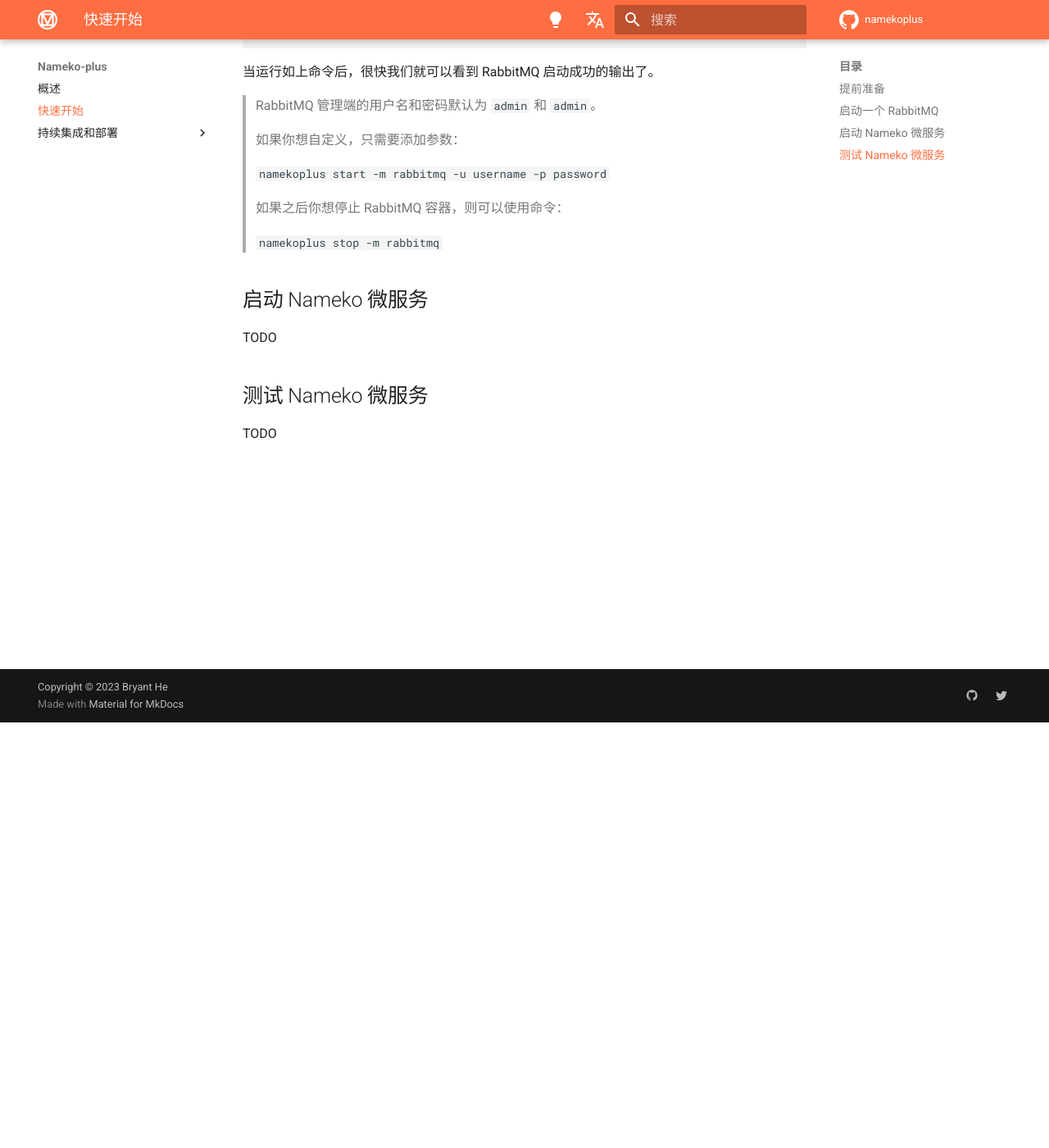
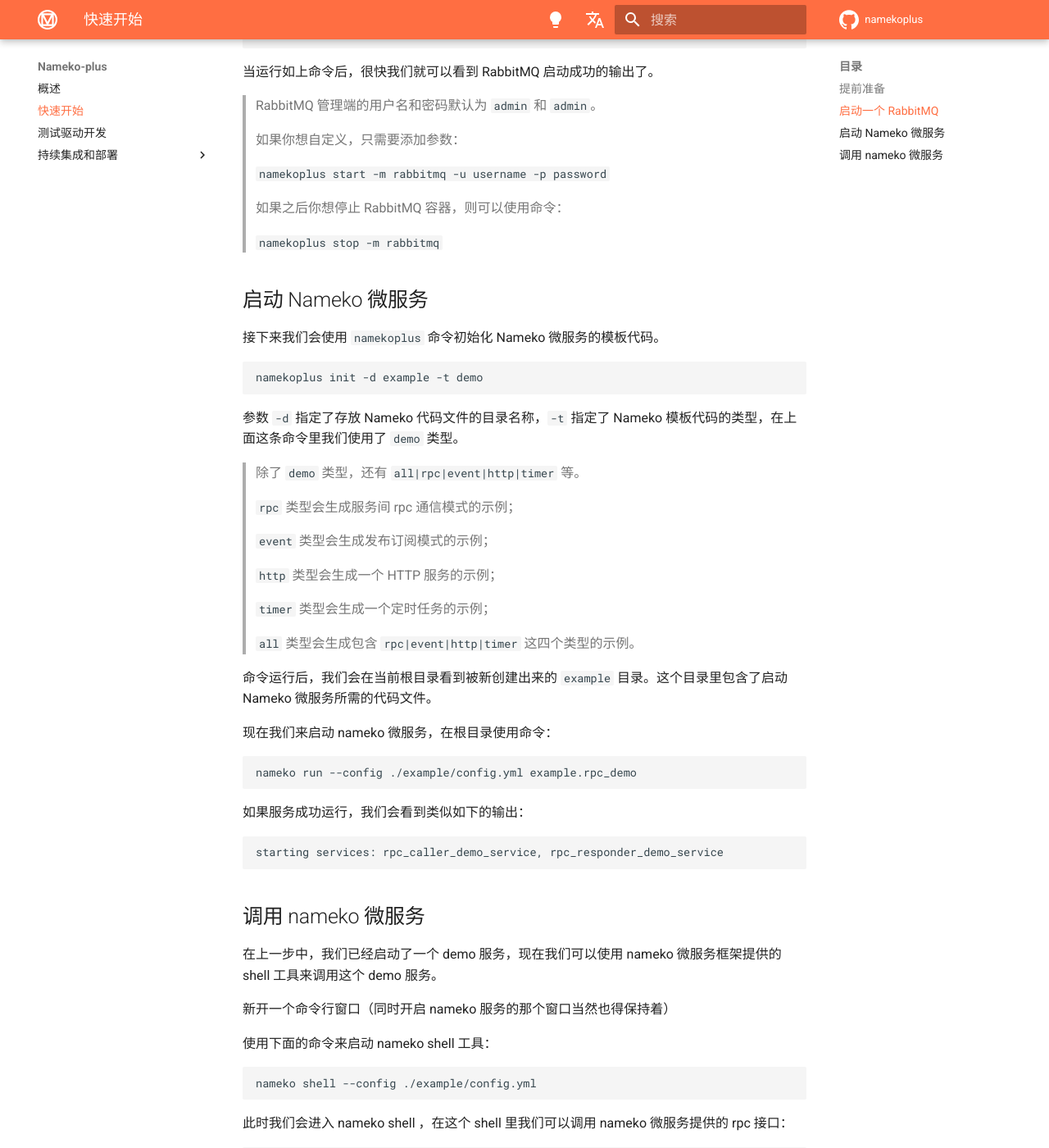
Before and after one commit to Bryanthelol/nameko-plus-doc, an MkDocs documentation site: the page built from docs/快速开始.md, in a window 1280 px wide and 1400 px high, scrolled down 519 px. Shown: the whole window at 82% size. Built offline with MkDocs 1.6.1 and Material for MkDocs 9.7.7, drawn with Linux system fonts in a browser that asks for light colours; comment, search, counter and statistics services are not loaded; some of the changed text lies outside the part shown.

Commit message:
update doc

````diff
--- a/docs/快速开始.md
+++ b/docs/快速开始.md
@@ -41,8 +41,62 @@
 
 ## 启动 Nameko 微服务
 
-TODO
+接下来我们会使用 `namekoplus` 命令初始化 Nameko 微服务的模板代码。
 
-## 测试 Nameko 微服务
+```
+namekoplus init -d example -t demo
+```
 
-TODO
+参数 `-d` 指定了存放 Nameko 代码文件的目录名称，`-t` 指定了 Nameko 模板代码的类型，在上面这条命令里我们使用了 `demo` 类型。
+
+> 除了 `demo` 类型，还有 `all|rpc|event|http|timer` 等。
+>
+> `rpc` 类型会生成服务间 rpc 通信模式的示例；
+>
+> `event` 类型会生成发布订阅模式的示例；
+>
+> `http` 类型会生成一个 HTTP 服务的示例；
+>
+> `timer` 类型会生成一个定时任务的示例；
+>
+> `all` 类型会生成包含 `rpc|event|http|timer` 这四个类型的示例。
+
+命令运行后，我们会在当前根目录看到被新创建出来的 `example` 目录。这个目录里包含了启动 Nameko 微服务所需的代码文件。
+
+现在我们来启动 nameko 微服务，在根目录使用命令：
+
+```
+nameko run --config ./example/config.yml example.rpc_demo
+```
+
+如果服务成功运行，我们会看到类似如下的输出：
+
+```
+starting services: rpc_caller_demo_service, rpc_responder_demo_service
+```
+
+## 调用 nameko 微服务
+
+在上一步中，我们已经启动了一个 demo 服务，现在我们可以使用 nameko 微服务框架提供的 shell 工具来调用这个 demo 服务。
+
+新开一个命令行窗口（同时开启 nameko 服务的那个窗口当然也得保持着）
+
+使用下面的命令来启动 nameko shell 工具：
+
+```
+nameko shell --config ./example/config.yml
+```
+
+此时我们会进入 nameko shell ，在这个 shell 里我们可以调用 nameko 微服务提供的 rpc 接口：
+
+```
+n.rpc.rpc_responder_demo_service.hello("Bryant")
+```
+
+或者
+
+```
+n.rpc.rpc_caller_demo_service.remote_hello("Bryant")
+```
+
+如果这两条命令都输出了 `'Hello, Bryant!'`，那么恭喜你🎉，你已经成功启动并调用了一个 Nameko 微服务！
--- a/mkdocs.yml
+++ b/mkdocs.yml
@@ -4,9 +4,9 @@
 nav:
 - index.md
 - 快速开始.md
+- 测试驱动开发.md
 # - 项目文件结构.md
 # - 整体架构说明.md
-# - 单元测试设计.md
 - 持续集成和部署:
   - CICD概述.md
   - test 环境方案.md
````
Also changed, not shown: docs/单元测试设计.md (deleted, +0 -6 lines), docs/测试驱动开发.md (added, +10 -0 lines).
